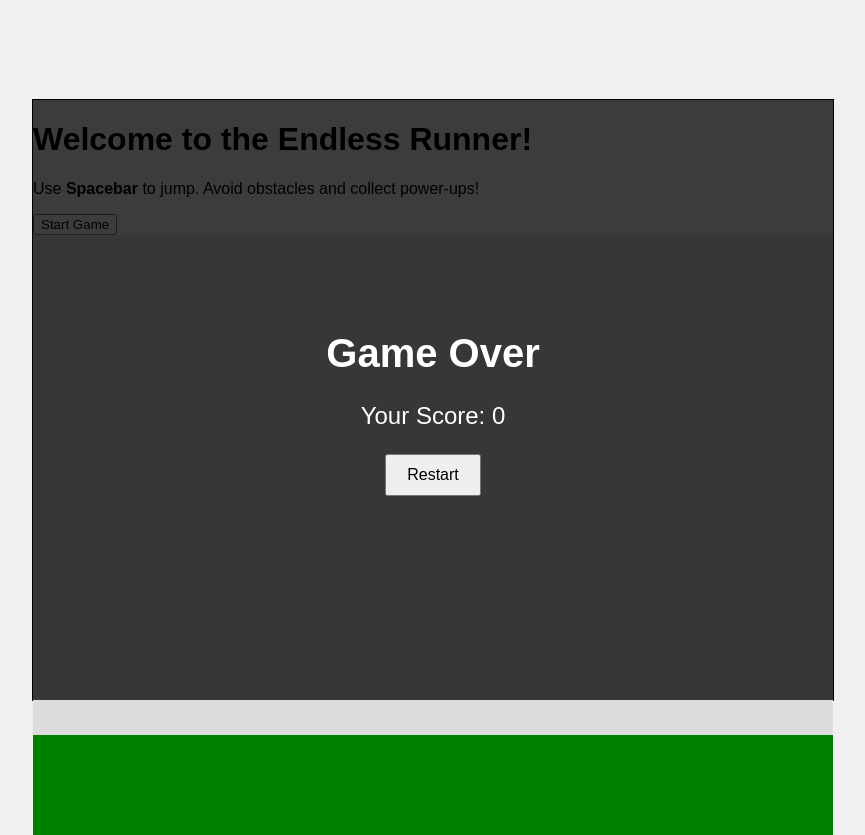
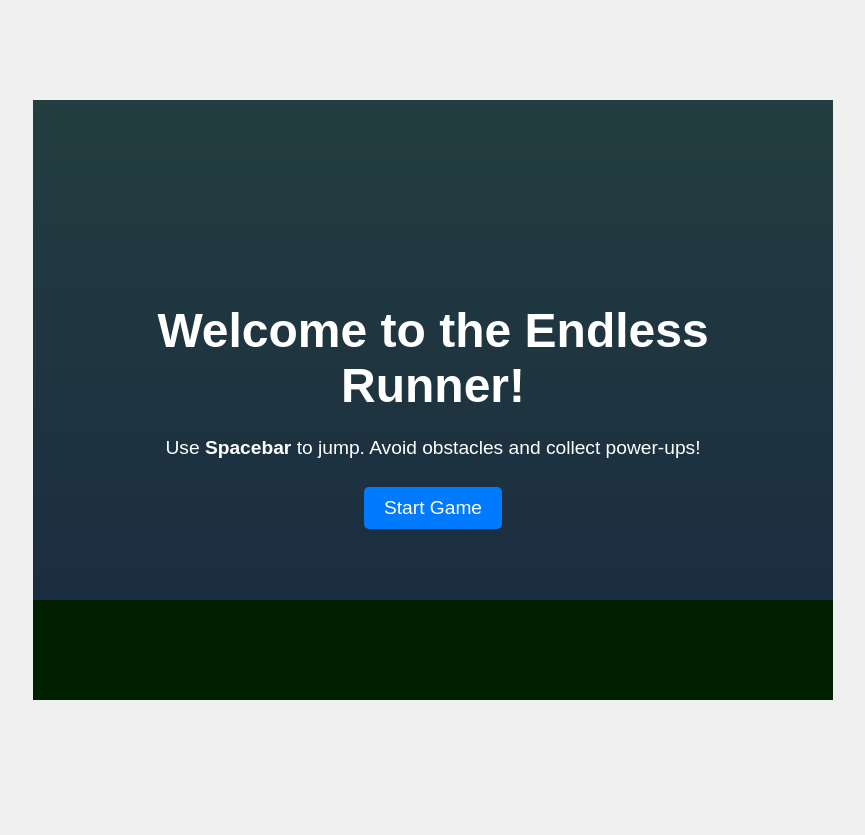
Before and after one commit to Arigithubs/CircleShooter, a plain HTML site: page index.html in a window 1280 px wide. Shown: the whole page, without its empty margins (207-1072 px from the left). After the commit the page ends 800 px from the top, so only its background shows below. Drawn offline with Linux system fonts and the light colour scheme.

Commit message:
Refactor background and overlay styles

```diff
--- a/styles.css
+++ b/styles.css
@@ -12,15 +12,14 @@ body {
     position: relative;
     width: 800px;
     height: 600px;
-    border: 1px solid black;
   }
 
   #gameCanvas {
     display: block;
-    background: #ddd;
+    background: linear-gradient(#89f7fe, #66a6ff); /* Sky-like gradient background */
   }
 
-  #overlay {
+  .overlay {
     position: absolute;
     top: 0;
     left: 0;
@@ -30,25 +29,37 @@ body {
     justify-content: center;
     align-items: center;
     background: rgba(0, 0, 0, 0.75);
+    color: white;
+    text-align: center;
+    font-size: 1.2em;
   }
 
-  #gameOverScreen {
-    text-align: center;
-    color: white;
+  .overlay div {
+    max-width: 70%;
   }
 
-  #gameOverScreen h1 {
+  .overlay h1 {
     font-size: 2.5em;
+    margin-bottom: 0.5em;
   }
 
-  #gameOverScreen p {
-    font-size: 1.5em;
+  .overlay p {
+    margin-bottom: 1.5em;
   }
 
-  #restartButton {
+  button {
     padding: 10px 20px;
     font-size: 1em;
     cursor: pointer;
+    background-color: #007bff;
+    color: white;
+    border: none;
+    border-radius: 5px;
+    transition: background-color 0.2s;
+  }
+
+  button:hover {
+    background-color: #0056b3;
   }
 
   .hidden {
```
